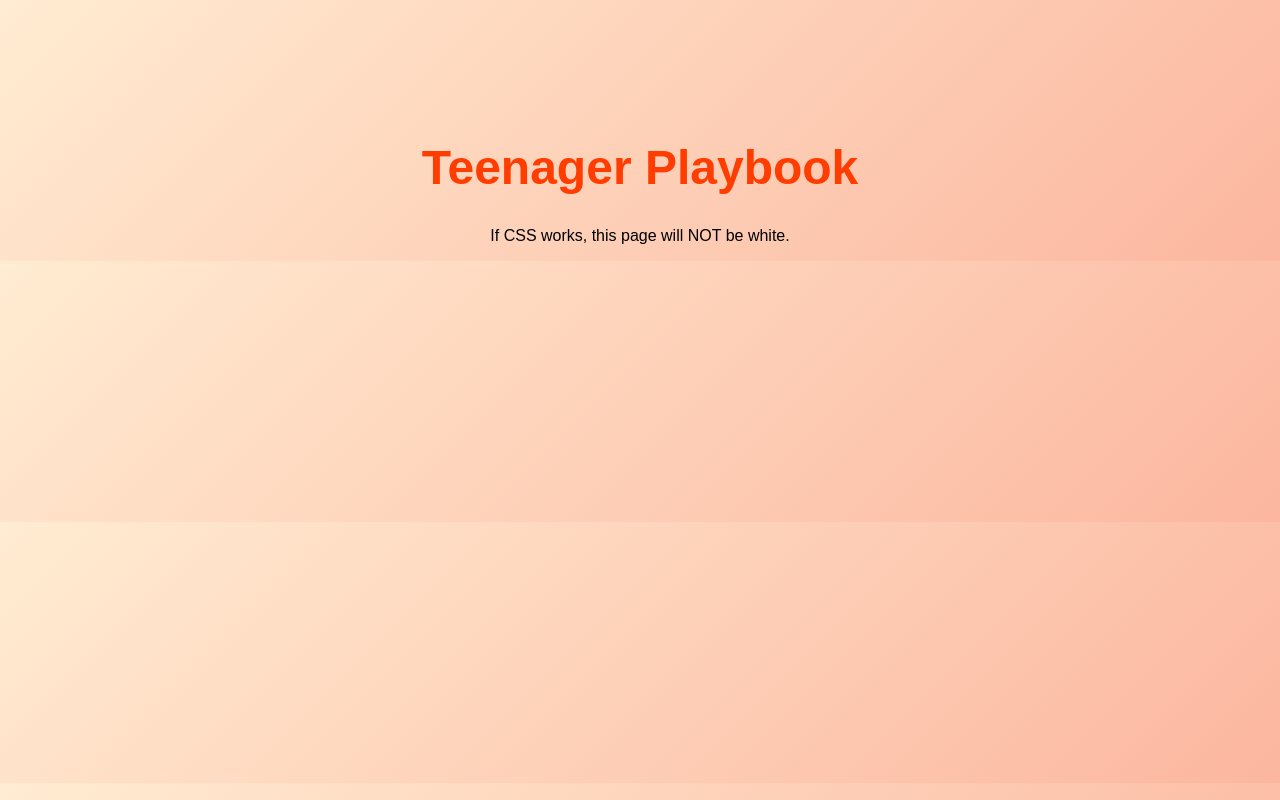
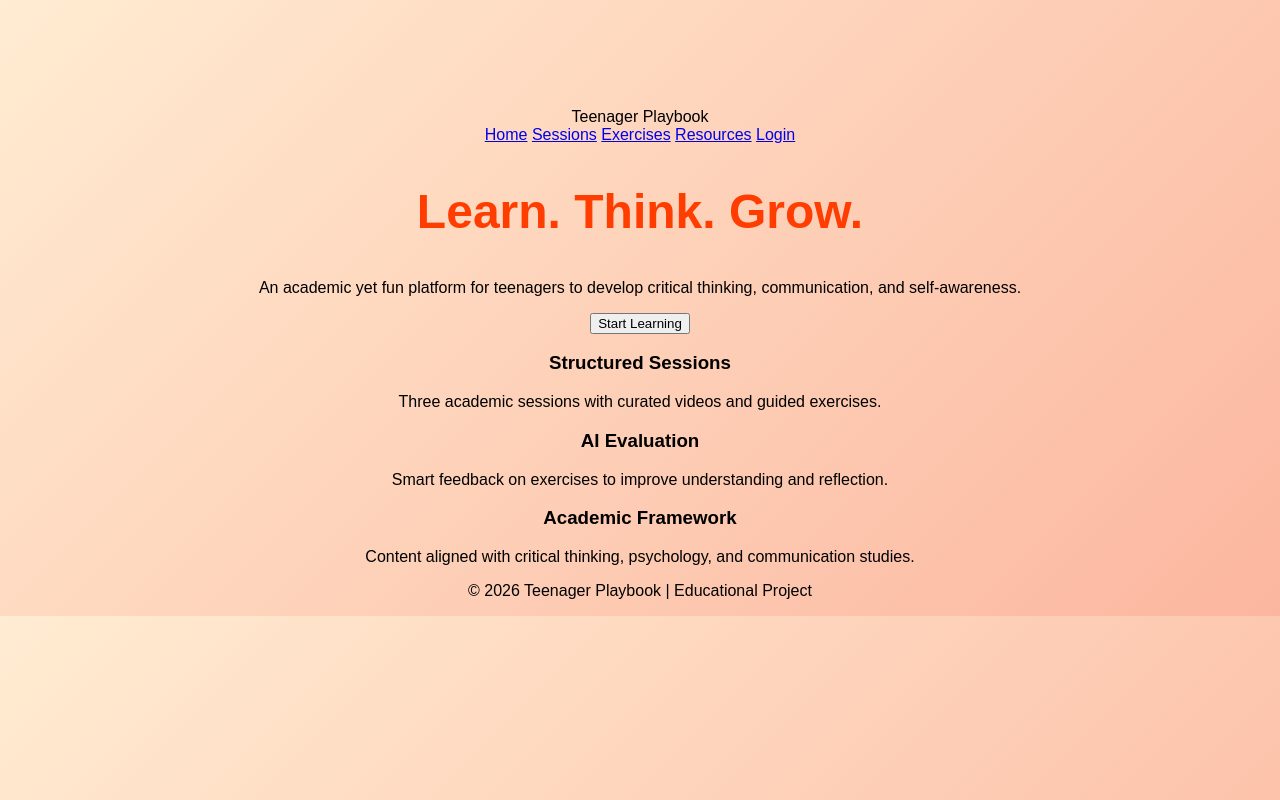
Before and after one commit to Ropesniper/teenagerplaybook_rpsp_shlee, a plain HTML site: page index.html in a window 1280 px wide. Drawn offline with Linux system fonts and the light colour scheme.

Commit message:
Update index.html

```diff
--- a/index.html
+++ b/index.html
@@ -1,13 +1,48 @@
 <!DOCTYPE html>
-<html>
+<html lang="en">
 <head>
+  <meta charset="UTF-8">
   <title>Teenager Playbook</title>
+  <meta name="viewport" content="width=device-width, initial-scale=1.0">
   <link rel="stylesheet" href="style.css">
 </head>
 <body>
 
-<h1>Teenager Playbook</h1>
-<p>If CSS works, this page will NOT be white.</p>
+<header class="navbar">
+  <div class="logo">Teenager Playbook</div>
+  <nav>
+    <a href="#">Home</a>
+    <a href="#">Sessions</a>
+    <a href="#">Exercises</a>
+    <a href="#">Resources</a>
+    <a href="#">Login</a>
+  </nav>
+</header>
+
+<section class="hero">
+  <h1>Learn. Think. Grow.</h1>
+  <p>An academic yet fun platform for teenagers to develop critical thinking, communication, and self-awareness.</p>
+  <button class="btn-primary">Start Learning</button>
+</section>
+
+<section class="features">
+  <div class="card">
+    <h3>Structured Sessions</h3>
+    <p>Three academic sessions with curated videos and guided exercises.</p>
+  </div>
+  <div class="card">
+    <h3>AI Evaluation</h3>
+    <p>Smart feedback on exercises to improve understanding and reflection.</p>
+  </div>
+  <div class="card">
+    <h3>Academic Framework</h3>
+    <p>Content aligned with critical thinking, psychology, and communication studies.</p>
+  </div>
+</section>
+
+<footer>
+  <p>© 2026 Teenager Playbook | Educational Project</p>
+</footer>
 
 </body>
 </html>
```
